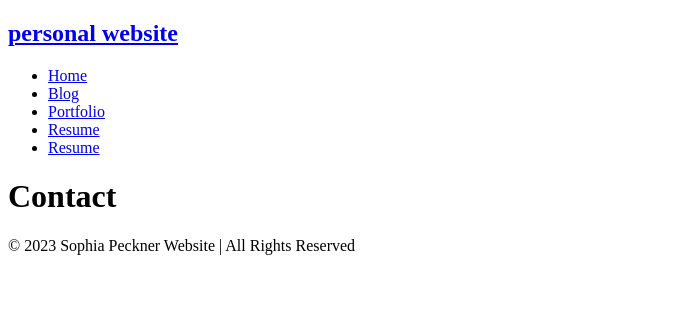
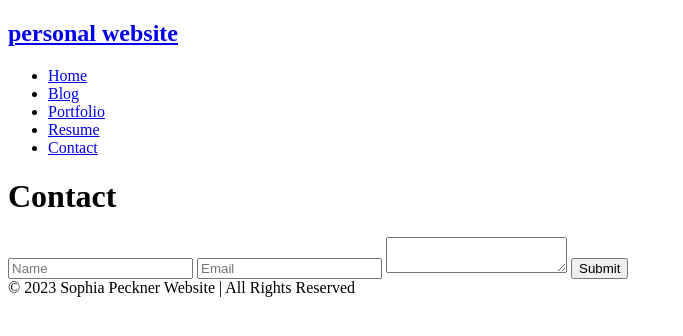
Before and after one commit to sophiapeckner/sophiapeckner.github.io, a plain HTML site: page contact.html in a window 1280 px wide. Shown: the whole page, without its empty margins (0-683 px from the left). Drawn offline with Linux system fonts and the light colour scheme.

Commit message:
fix: remove duplicate resume option in the nav bar

```diff
--- a/contact.html
+++ b/contact.html
@@ -11,11 +11,18 @@
         <li><a href="blog.html">Blog</a></li>
         <li><a href="portfolio.html">Portfolio</a></li>
         <li><a href="resume.html">Resume</a></li>
-        <li><a href="contact.html">Resume</a></li>
+        <li><a href="contact.html">Contact</a></li>
       </ul>
     </nav>
     <main>
         <h1 class="page_title">Contact</h1>
+
+        <form id="contact_form">
+          <input type="text" id="name" placeholder="Name">
+          <input type="email" id="email" placeholder="Email">
+          <textarea></textarea>
+          <input type="submit">
+        </form>
     </main>
     <footer class="footer">
         © 2023 Sophia Peckner Website | All Rights Reserved
```
Also changed, not shown: blog.html (+1 -1 lines), portfolio.html (+1 -1 lines).
